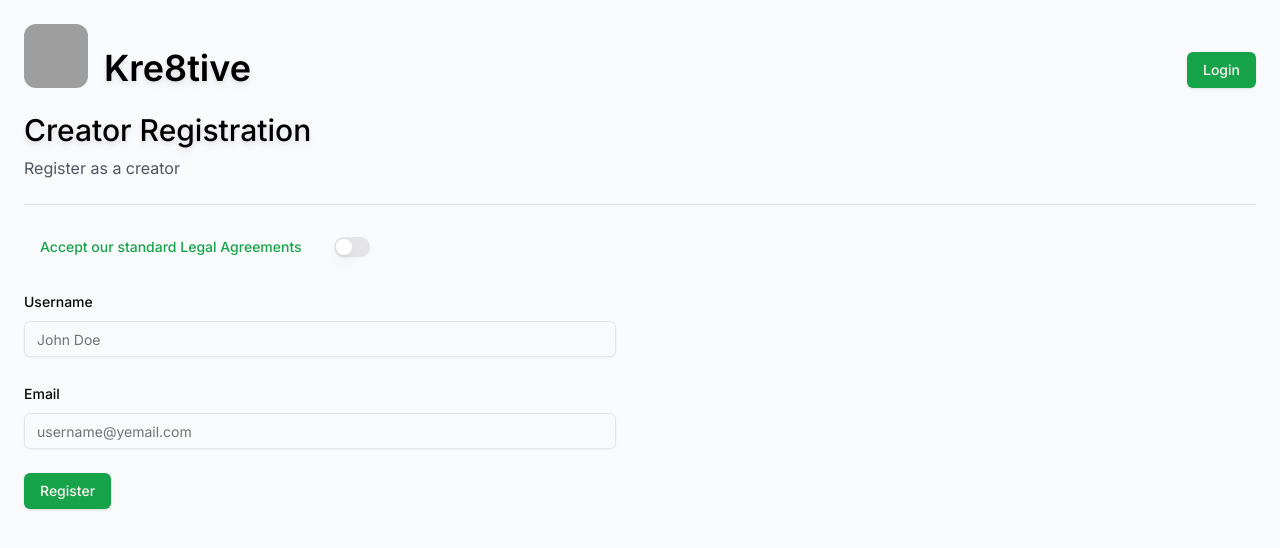
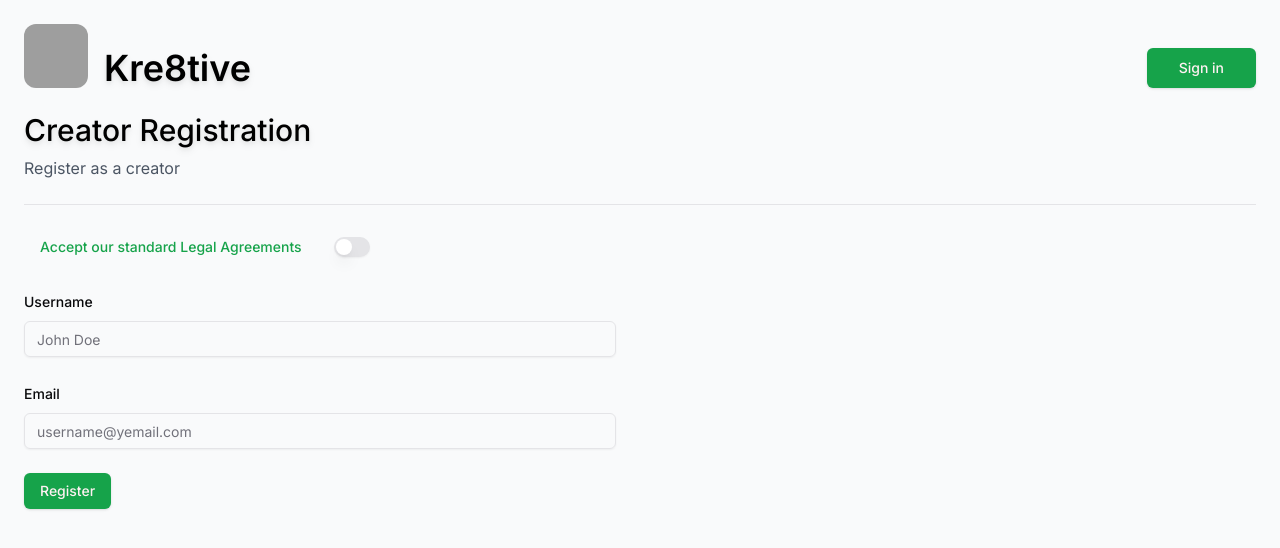
Before and after one commit to nicholavila/Creative-Marketplace, a Next.js app: page /auth/signup-creator in a window 1280 px wide. Shown: the top 548 px of the page. Built offline with nearby package versions, Linux system fonts and the light colour scheme; no server answers; grey boxes are pictures that could not be loaded.

Commit message:
fix user button

```diff
--- a/components/auth/user-button.tsx
+++ b/components/auth/user-button.tsx
@@ -15,16 +15,17 @@ import { Avatar, AvatarImage, AvatarFallback } from "@/components/ui/avatar";
 import { useCurrentUser } from "@/hooks/use-current-user";
 import { LogoutButton } from "@/components/auth/logout-button";
 import { Button } from "@/components/ui/button";
+import { LoginButton } from "./login-button";
 
 export const UserButton = () => {
   const user = useCurrentUser();
 
   if (!user) return (
-    <Button asChild variant="default">
-      <Link href="/auth/login">
-        Login
-      </Link>
-    </Button>
+    <LoginButton>
+      <Button variant="default" size="lg">
+        Sign in
+      </Button>
+    </LoginButton>
   );
 
   return (
```
